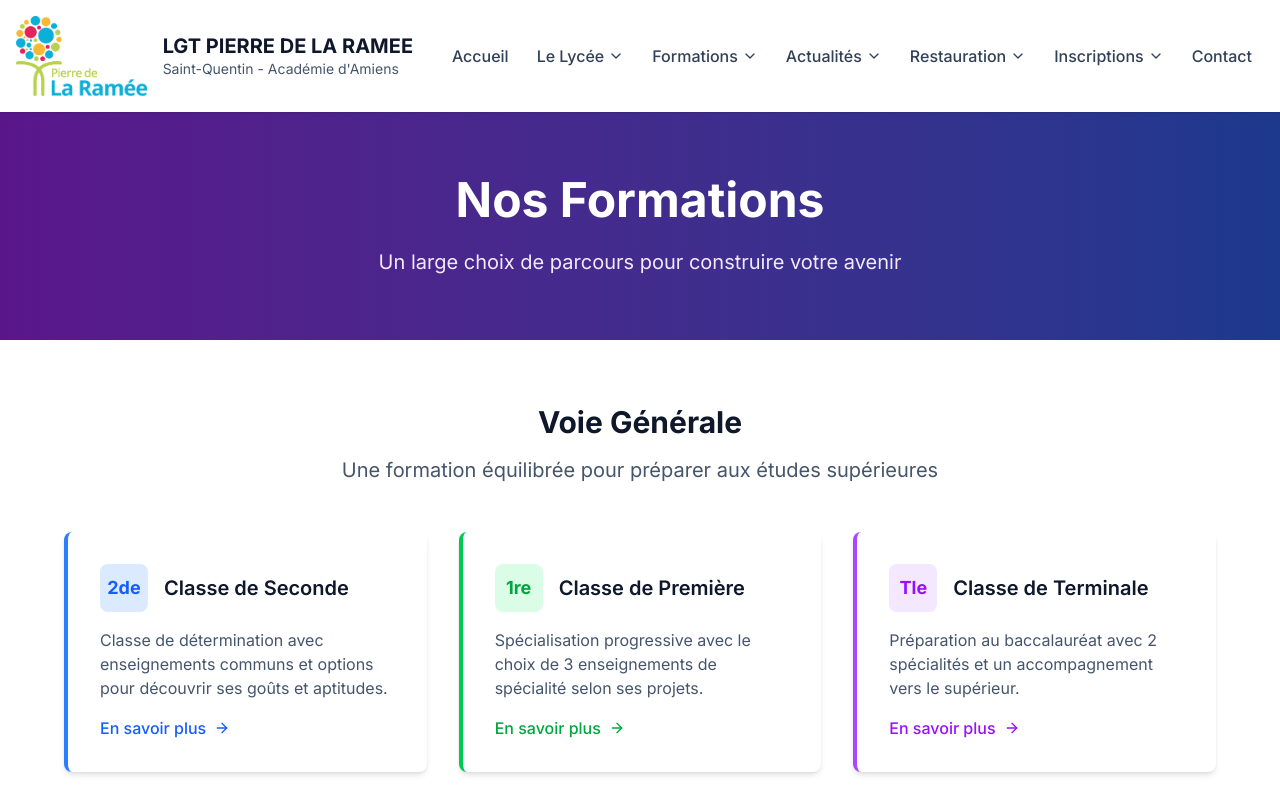
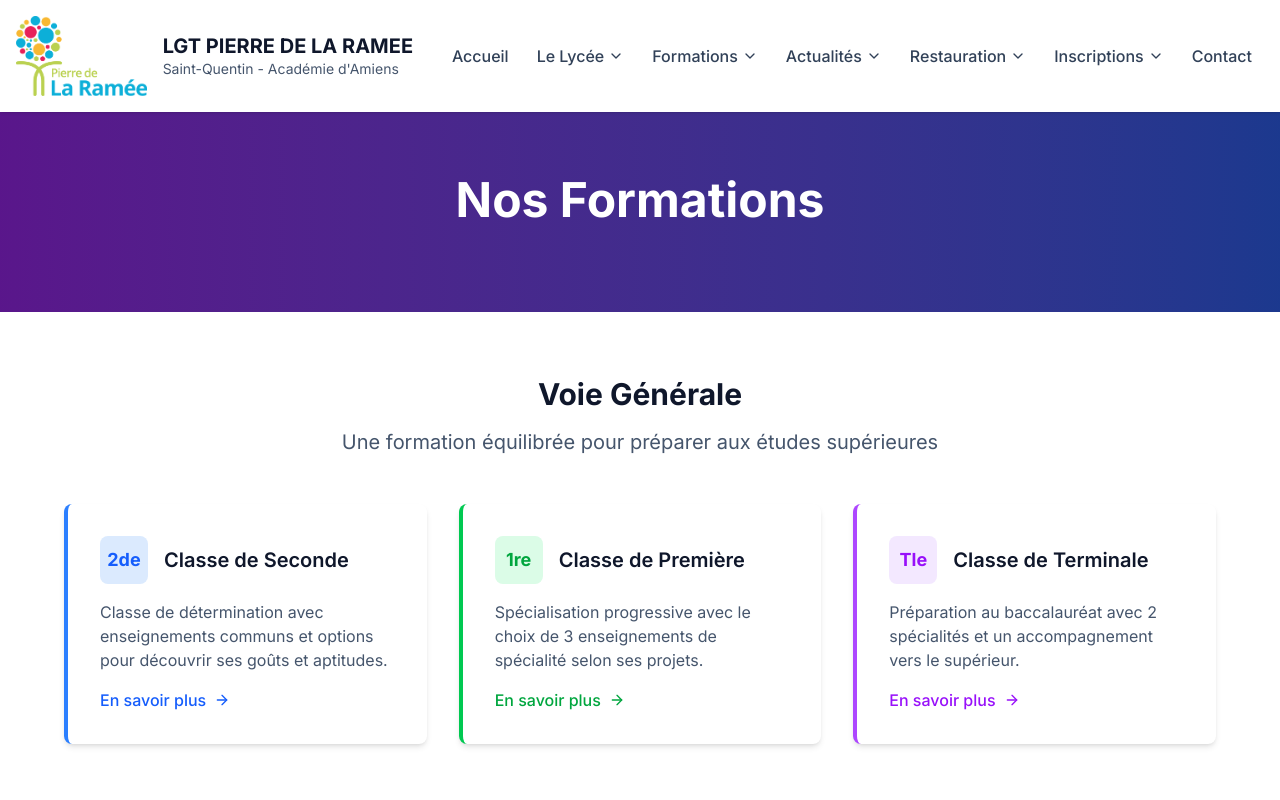
Before and after one commit to Okami42/LYCEE, a Next.js app: page /formations in a window 1280 px wide. Shown: the top 800 px of the page. Built offline with nearby package versions, Linux system fonts and the light colour scheme.

Commit message:
Update page.tsx

```diff
--- a/src/app/formations/page.tsx
+++ b/src/app/formations/page.tsx
@@ -11,9 +11,6 @@ export default function Formations() {
             <h1 className="text-4xl lg:text-5xl font-bold mb-6">
               Nos Formations
             </h1>
-            <p className="text-xl text-purple-100">
-              Un large choix de parcours pour construire votre avenir
-            </p>
           </div>
         </div>
       </section>
```
